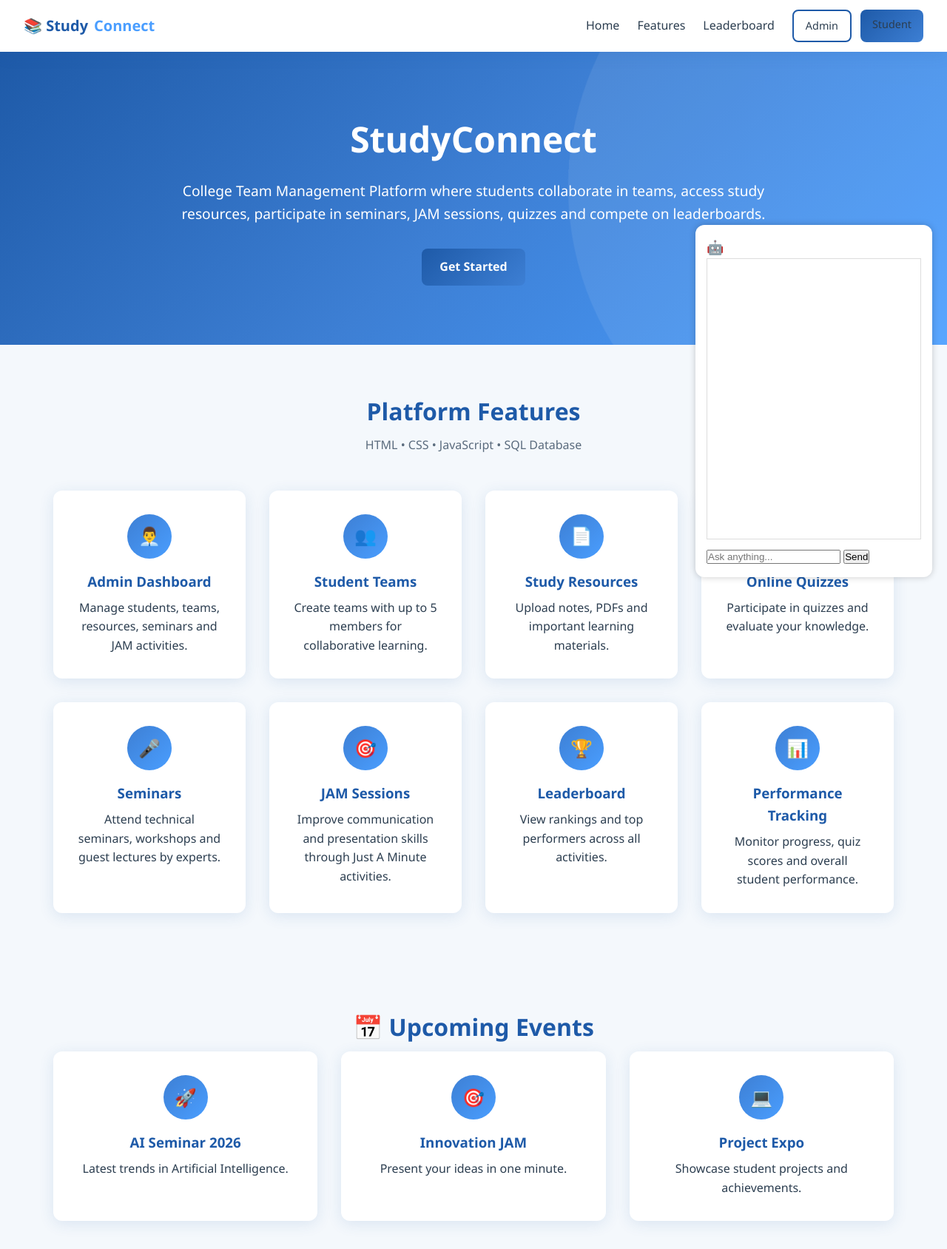
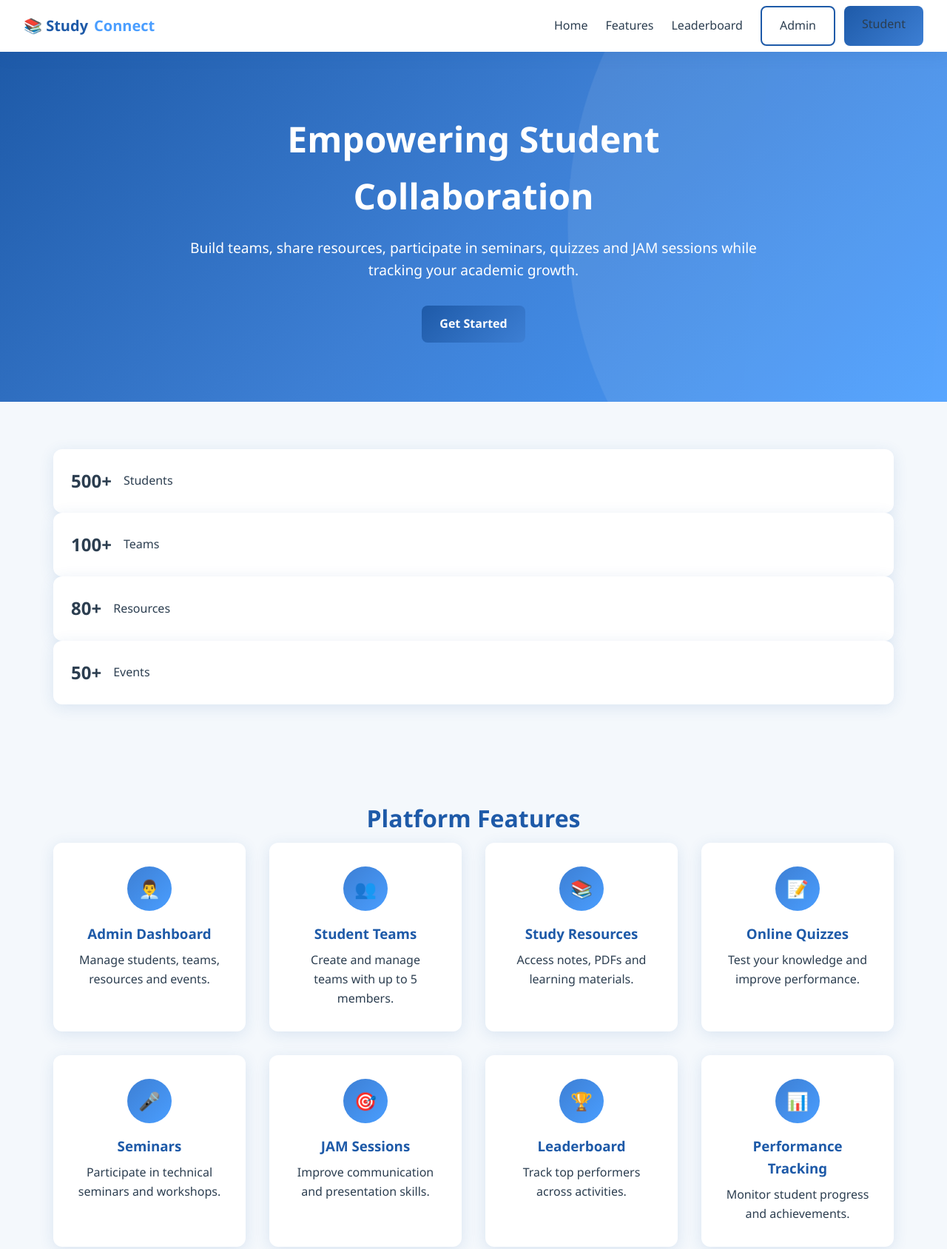
Before and after one commit to yasodharani-10-26/JigsawConnect, a plain HTML site: page index.html in a window 1280 px wide. Shown: the top 1688 px of the page at 74% size. Drawn offline with Linux system fonts and the light colour scheme.

Commit message:
Update index.html

```diff
--- a/index.html
+++ b/index.html
@@ -3,16 +3,19 @@
 <head>
   <meta charset="UTF-8">
   <meta name="viewport" content="width=device-width, initial-scale=1.0">
-  <title>StudyConnect – College Team Management</title>
+  <title>StudyConnect - College Team Management</title>
   <link rel="stylesheet" href="style.css">
 </head>
 <body>
 
+  <!-- Navbar -->
   <nav class="navbar">
     <a href="index.html" class="logo">📚 Study<span>Connect</span></a>
 
-    <button class="menu-toggle" aria-label="Open menu">
-      <span></span><span></span><span></span>
+    <button class="menu-toggle">
+      <span></span>
+      <span></span>
+      <span></span>
     </button>
 
     <div class="nav-links">
@@ -21,20 +24,20 @@
       <a href="leaderboard.html">Leaderboard</a>
 
       <div class="nav-buttons">
-        <a href="admin-login.html" class="btn btn-outline btn-sm">Admin</a>
-        <a href="student-login.html" class="btn btn-primary btn-sm">Student</a>
+        <a href="admin-login.html" class="btn btn-outline">Admin</a>
+        <a href="student-login.html" class="btn btn-primary">Student</a>
       </div>
     </div>
   </nav>
 
+  <!-- Hero -->
   <header class="hero">
     <div class="hero-content">
-      <h1>StudyConnect</h1>
+      <h1>Empowering Student Collaboration</h1>
 
       <p>
-        College Team Management Platform where students collaborate in teams,
-        access study resources, participate in seminars, JAM sessions,
-        quizzes and compete on leaderboards.
+        Build teams, share resources, participate in seminars,
+        quizzes and JAM sessions while tracking your academic growth.
       </p>
 
       <a href="student-login.html" class="btn btn-primary">
@@ -43,92 +46,89 @@
     </div>
   </header>
 
+  <!-- Statistics -->
+  <section class="stats-section">
+    <div class="stat-card">
+      <h2>500+</h2>
+      <p>Students</p>
+    </div>
+
+    <div class="stat-card">
+      <h2>100+</h2>
+      <p>Teams</p>
+    </div>
+
+    <div class="stat-card">
+      <h2>80+</h2>
+      <p>Resources</p>
+    </div>
+
+    <div class="stat-card">
+      <h2>50+</h2>
+      <p>Events</p>
+    </div>
+  </section>
+
+  <!-- Features -->
   <section id="features">
     <h2 class="section-title">Platform Features</h2>
-
-    <p class="section-subtitle">
-      HTML • CSS • JavaScript • SQL Database
-    </p>
 
     <div class="features-grid">
 
       <div class="feature-card">
         <div class="feature-icon">👨‍💼</div>
         <h3>Admin Dashboard</h3>
-        <p>
-          Manage students, teams, resources,
-          seminars and JAM activities.
-        </p>
+        <p>Manage students, teams, resources and events.</p>
       </div>
 
       <div class="feature-card">
         <div class="feature-icon">👥</div>
         <h3>Student Teams</h3>
-        <p>
-          Create teams with up to 5 members
-          for collaborative learning.
-        </p>
+        <p>Create and manage teams with up to 5 members.</p>
       </div>
 
       <div class="feature-card">
-        <div class="feature-icon">📄</div>
+        <div class="feature-icon">📚</div>
         <h3>Study Resources</h3>
-        <p>
-          Upload notes, PDFs and important
-          learning materials.
-        </p>
+        <p>Access notes, PDFs and learning materials.</p>
       </div>
 
       <div class="feature-card">
         <div class="feature-icon">📝</div>
         <h3>Online Quizzes</h3>
-        <p>
-          Participate in quizzes and evaluate
-          your knowledge.
-        </p>
+        <p>Test your knowledge and improve performance.</p>
       </div>
 
       <div class="feature-card">
         <div class="feature-icon">🎤</div>
         <h3>Seminars</h3>
-        <p>
-          Attend technical seminars, workshops
-          and guest lectures by experts.
-        </p>
+        <p>Participate in technical seminars and workshops.</p>
       </div>
 
       <div class="feature-card">
         <div class="feature-icon">🎯</div>
         <h3>JAM Sessions</h3>
-        <p>
-          Improve communication and presentation
-          skills through Just A Minute activities.
-        </p>
+        <p>Improve communication and presentation skills.</p>
       </div>
 
       <div class="feature-card">
         <div class="feature-icon">🏆</div>
         <h3>Leaderboard</h3>
-        <p>
-          View rankings and top performers
-          across all activities.
-        </p>
+        <p>Track top performers across activities.</p>
       </div>
 
       <div class="feature-card">
         <div class="feature-icon">📊</div>
         <h3>Performance Tracking</h3>
-        <p>
-          Monitor progress, quiz scores and
-          overall student performance.
-        </p>
+        <p>Monitor student progress and achievements.</p>
       </div>
 
     </div>
   </section>
 
+  <!-- Events -->
   <section>
-    <h2 class="section-title">📅 Upcoming Events</h2>
+    <h2 class="section-title">Upcoming Events</h2>
 
     <div class="features-grid">
 
@@ -141,36 +141,34 @@
       <div class="feature-card">
         <div class="feature-icon">🎯</div>
         <h3>Innovation JAM</h3>
-        <p>Present your ideas in one minute.</p>
+        <p>Present your ideas confidently in one minute.</p>
       </div>
 
       <div class="feature-card">
         <div class="feature-icon">💻</div>
         <h3>Project Expo</h3>
-        <p>Showcase student projects and achievements.</p>
+        <p>Showcase innovative student projects.</p>
       </div>
 
     </div>
   </section>
 
-  <section id="team-up" class="team-up-section">
+  <!-- Team Section -->
+  <section class="team-up-section">
     <div class="team-up-box">
 
       <div class="team-up-text">
-        <h2 class="section-title" style="text-align:left;">
-          Team Up – 5 Members Per Team
-        </h2>
+        <h2>Team Up - 5 Members Per Team</h2>
 
         <p>
-          Students collaborate in teams,
-          share resources and participate
-          in academic activities together.
+          Collaborate with classmates, share resources
+          and participate in academic activities together.
         </p>
 
         <ul class="team-up-list">
           <li>👫 Maximum 5 Students Per Team</li>
-          <li>📚 Shared Study Resources</li>
-          <li>🏆 Quiz & JAM Leaderboards</li>
+          <li>📚 Shared Resources</li>
+          <li>🏆 Quiz Leaderboards</li>
           <li>🎤 Seminar Participation</li>
         </ul>
 
@@ -187,6 +185,51 @@
     </div>
   </section>
 
+  <!-- Testimonials -->
+  <section class="testimonials">
+    <h2 class="section-title">Student Feedback</h2>
+
+    <div class="features-grid">
+
+      <div class="feature-card">
+        <h3>Priya</h3>
+        <p>
+          StudyConnect made collaboration and learning
+          easier for our team.
+        </p>
+      </div>
+
+      <div class="feature-card">
+        <h3>Rahul</h3>
+        <p>
+          Quizzes and leaderboards helped me stay motivated.
+        </p>
+      </div>
+
+      <div class="feature-card">
+        <h3>Anjali</h3>
+        <p>
+          Resource sharing and seminars improved my skills.
+        </p>
+      </div>
+
+    </div>
+  </section>
+
+  <!-- CTA -->
+  <section class="cta-section">
+    <h2>Ready To Join StudyConnect?</h2>
+
+    <p>
+      Collaborate, Learn and Grow with your classmates.
+    </p>
+
+    <a href="student-login.html" class="btn btn-primary">
+      Join Now
+    </a>
+  </section>
+
+  <!-- Footer -->
   <footer class="footer">
 
     <div class="footer-content">
@@ -207,40 +250,14 @@
       </div>
 
     </div>
-<div id="ai-chat">
-  <h3>🤖 AI Help</h3>
 
-  <div id="chatMessages"></div>
-
-  <input
-    type="text"
-    id="aiInput"
-    placeholder="Ask anything..."
-  >
-
-  <button id="askAI">Send</button>
-</div>
-</div>
     <div class="footer-bottom">
-      <p> 2026 StudyConnect. All Rights Reserved.</p>
+      <p>© 2026 StudyConnect. All Rights Reserved.</p>
     </div>
 
   </footer>
 
- <script type="module" src="app.js"></script>
-<button id="helpBtn">🤖 AI Help</button>
+  <script type="module" src="app.js"></script>
 
-<div id="aiPopup" class="hidden">
-  <div class="chat-header">
-    🤖 StudyConnect AI
-  </div>
-
-  <div id="chatMessages"></div>
-
-  <div class="chat-input">
-    <input type="text" id="aiInput" placeholder="Ask anything...">
-    <button id="askAI">Send</button>
-  </div>
-</div>
 </body>
 </html>
```
